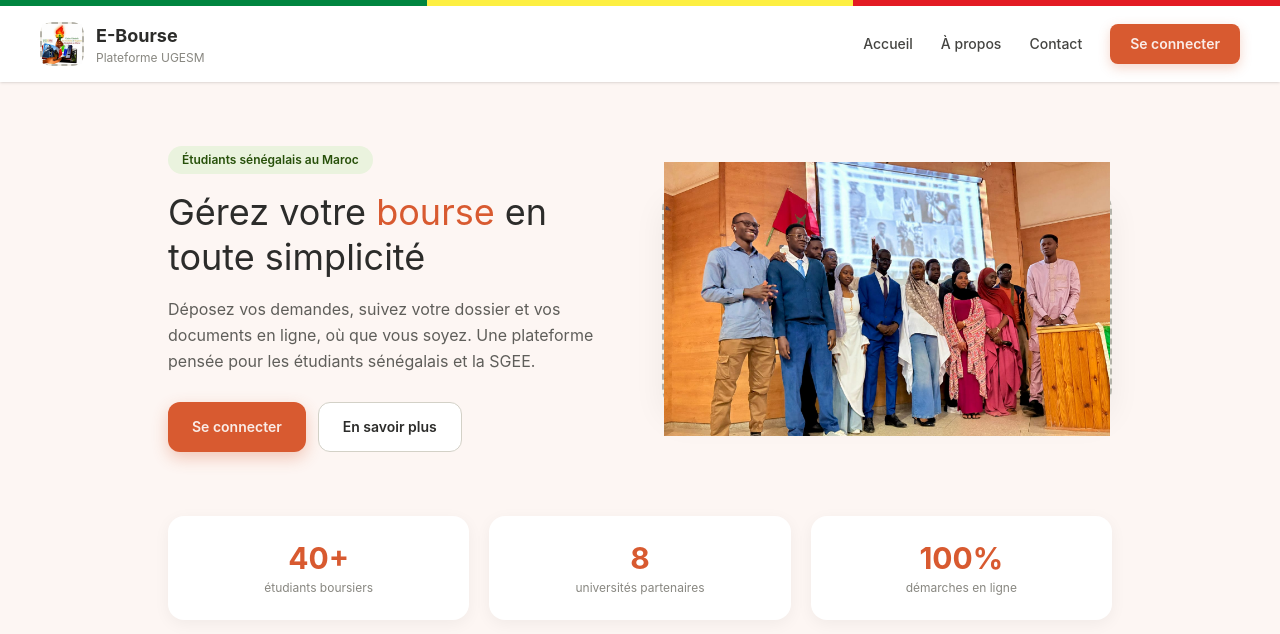
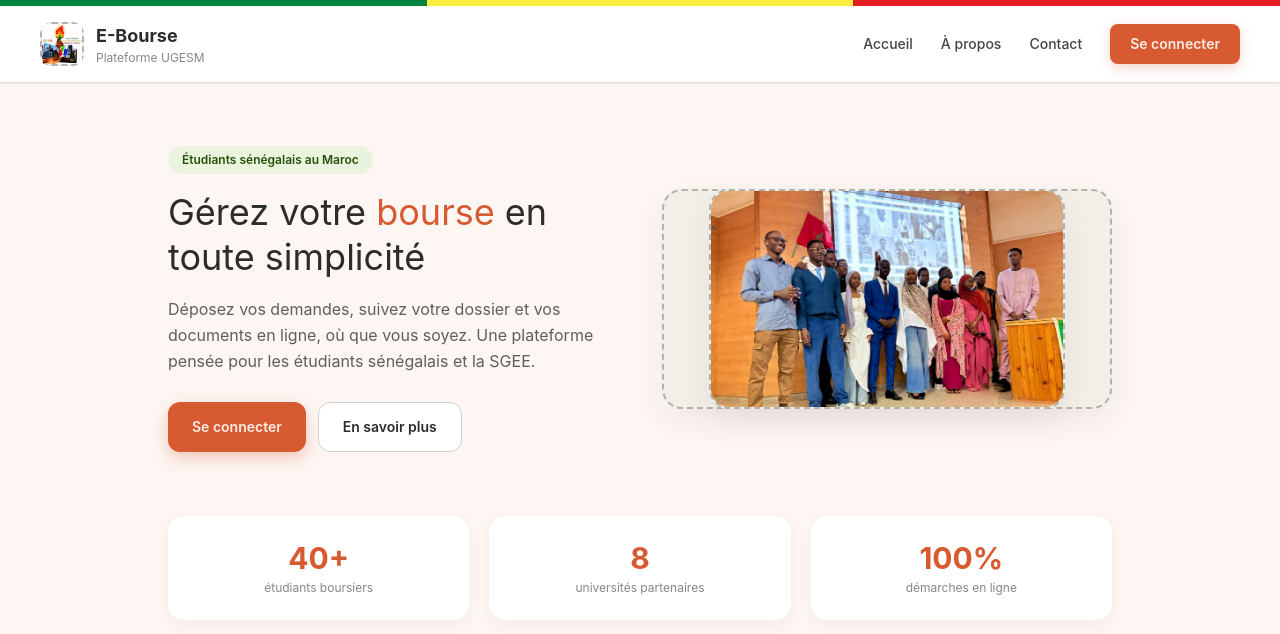
Before and after one commit to fadaldrame97-sys/E-Bourse-UGESM, a React app in the folder Frontend/: page / in a window 1280 px wide. Shown: the top 634 px of the page. Built offline with nearby package versions, Linux system fonts and the light colour scheme; the HTML template or start-up script is replaced by a standard one.

Commit message:
Styler l'image des étudiants

```diff
--- a/Frontend/src/pages/Accueil.jsx
+++ b/Frontend/src/pages/Accueil.jsx
@@ -71,7 +71,7 @@ function Accueil() {
             <img
                 src={photoEtudiants}
                 alt="Logo ugesm"
-                className=""
+                className="flex-1 h-[220px] bg-[#F1EFE8] border-2 border-dashed border-[#B4B2A9] rounded-[20px] flex flex-col items-center justify-center text-[#5F5E5A] text-sm text-center shadow-[0_12px_32px_rgba(0,0,0,0.06)]"
                 />
 
         </div>
```
